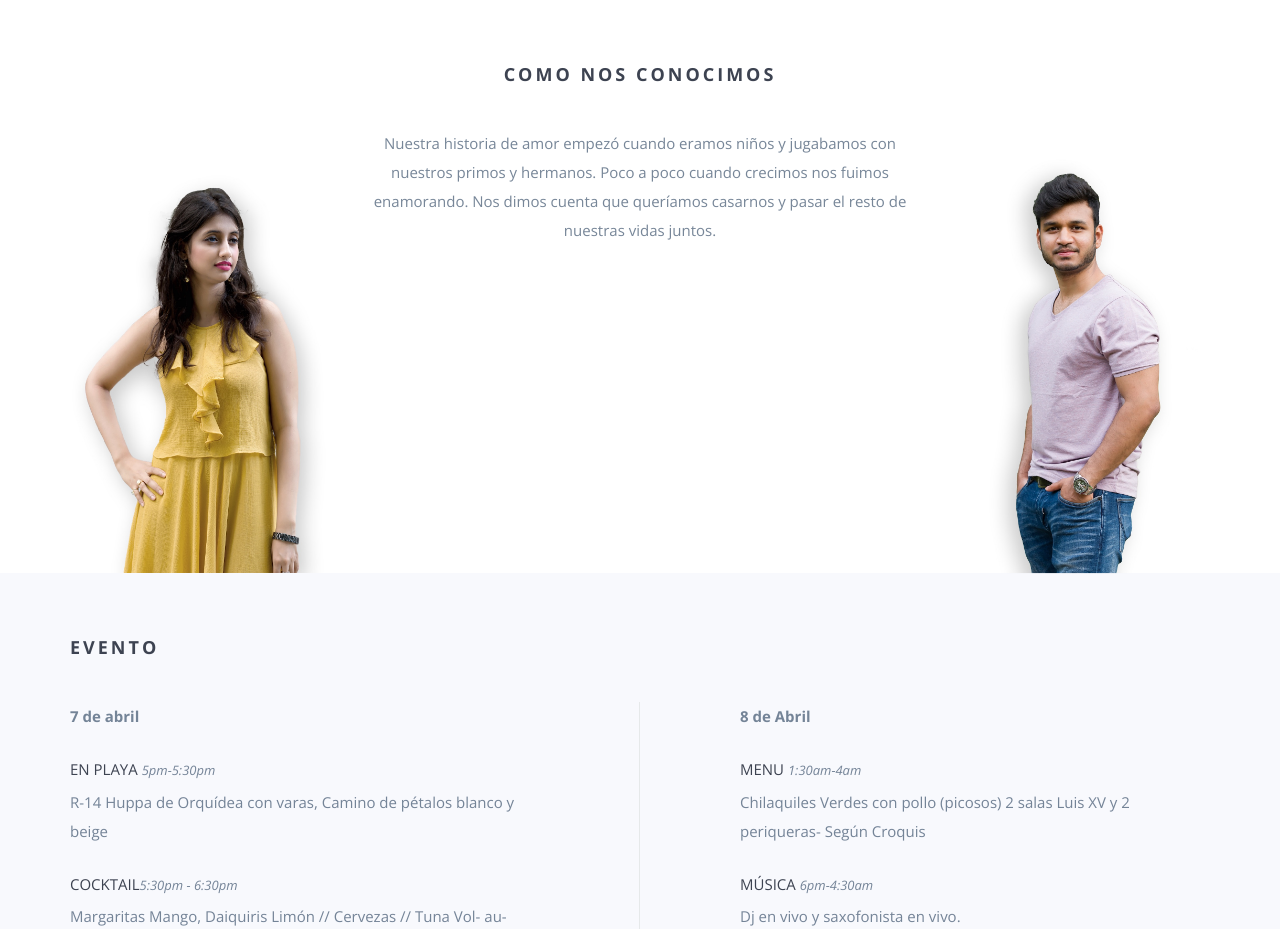
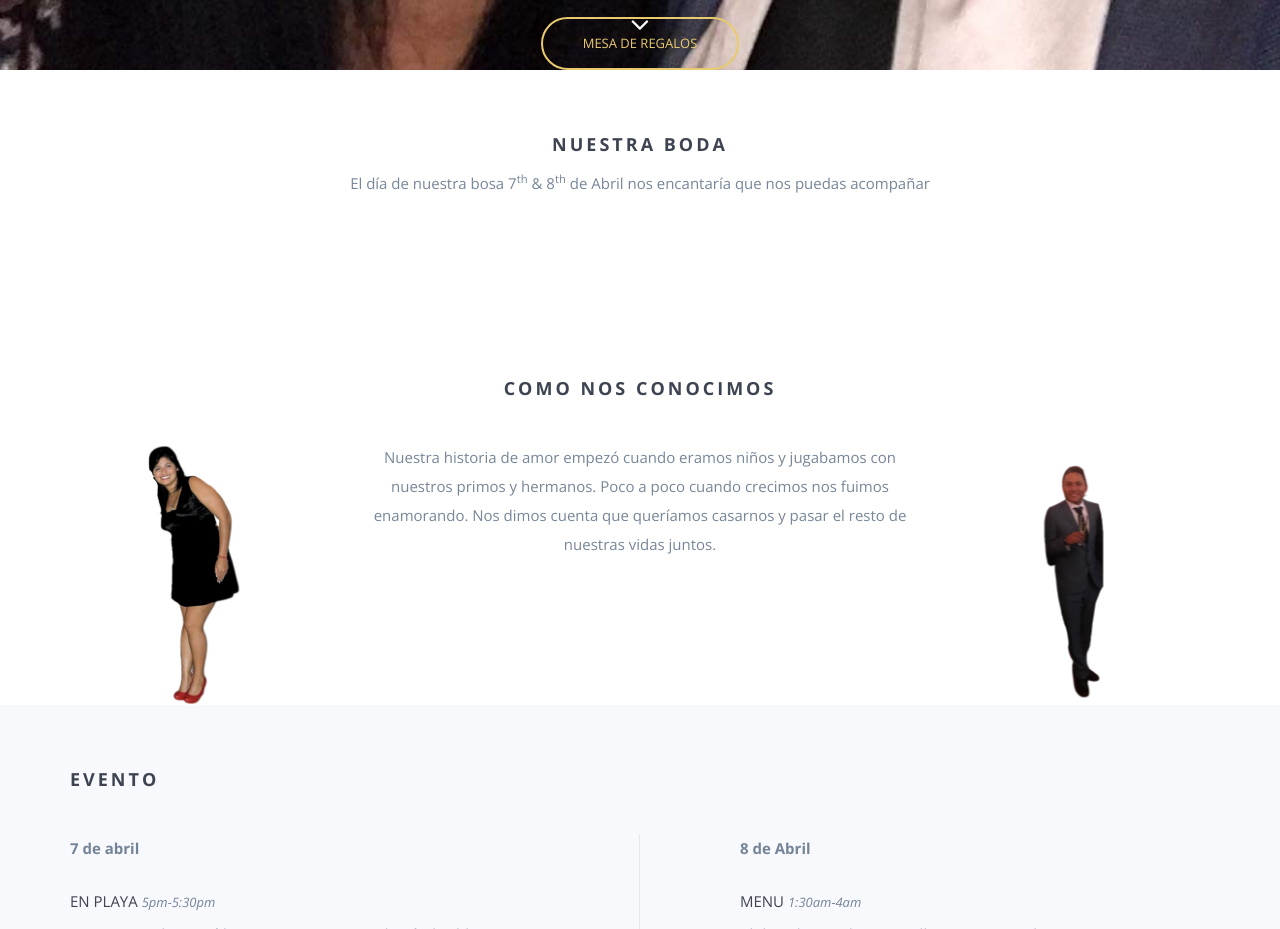
Before and after one commit to Py2Lab/bodaalanyfer, a website: page index.html in a window 1280 px wide. Shown: the part 994-1923 px from the top of the page. Drawn offline with nearby package versions, Linux system fonts and the light colour scheme; some packages are replaced by stand-ins of ours; grey boxes are pictures that could not be loaded; a script that the page names is missing; files whose address does not match are found by name.

```diff
--- a/index.html
+++ b/index.html
@@ -108,7 +108,7 @@
             </div>
         </div>
         <div class="row">
-            <div class="col-md-3 hidden-sm hidden-xs"><img src="img/IMG_2317.jpg"></div>
+            <div class="col-md-3 hidden-sm hidden-xs"><img src="img/IMG_2317.png"></div>
             <div class="col-md-6">
                 <p>
                     Nuestra historia de amor empezó cuando eramos niños y jugabamos con
@@ -117,11 +117,11 @@
                     de nuestras vidas juntos.
                 </p>
             </div>
-            <div class="col-md-3 hidden-sm hidden-xs"><img src="img/DSD_0214.jpg"></div>
+            <div class="col-md-3 hidden-sm hidden-xs"><img src="img/DSD_0214.png"></div>
         </div>
         <div class="row">
-            <div class="col-sm-4 col-sm-push-2 col-xs-6 hidden-md hidden-lg"><img src="img/IMG_2317.jpg"></div>
-            <div class="col-sm-4 col-sm-push-2 col-xs-6 hidden-md hidden-lg"><img src="img/DSD_0214.jpg"></div>
+            <div class="col-sm-4 col-sm-push-2 col-xs-6 hidden-md hidden-lg"><img src="img/IMG_2317.png"></div>
+            <div class="col-sm-4 col-sm-push-2 col-xs-6 hidden-md hidden-lg"><img src="img/DSD_0214.png"></div>
         </div>
     </div>
 </section>
```
Also changed, not shown: img/DSD_0214.jpg (deleted), img/DSD_0214.png (added), img/IMG_2317.jpg (deleted), img/IMG_2317.png (added), img/logo-lg.png, img/logo.png.
